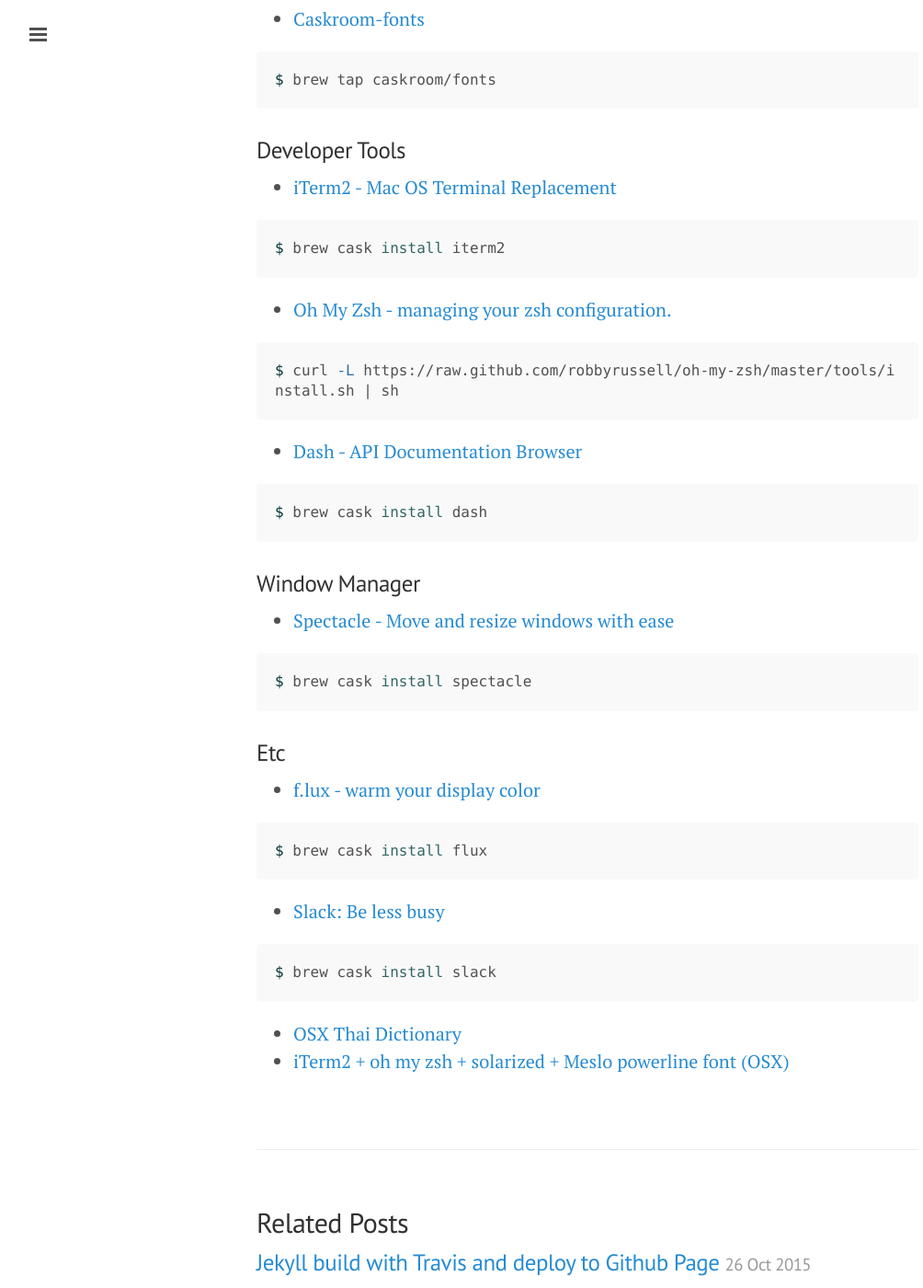
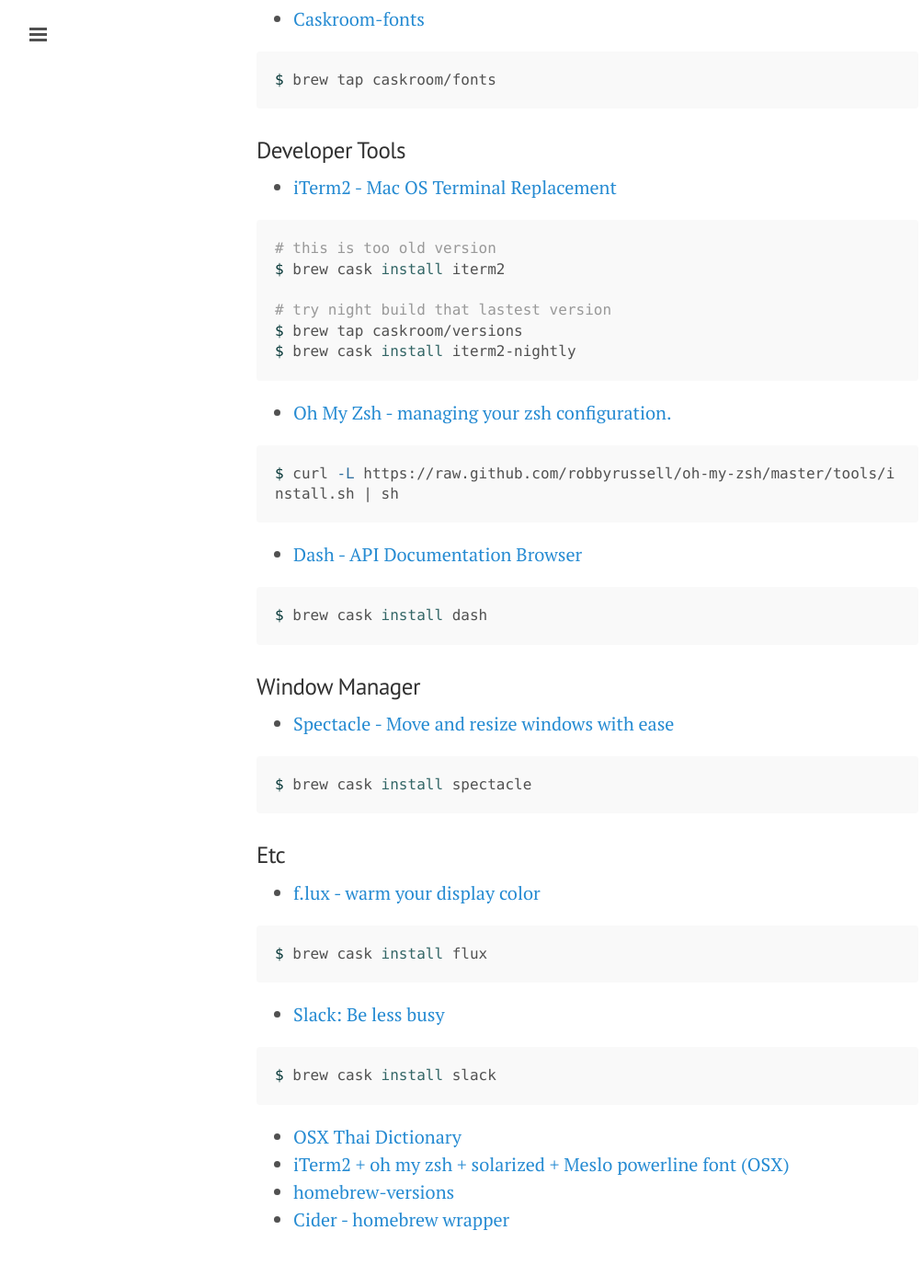
Before and after one commit to ibotdotout/ibotdotout.github.io, a Jekyll site: the page built from _posts/2015-08-27-osx-dev-tools.md, in a window 1280 px wide and 1400 px high, scrolled down 585 px. Shown: the whole window at 92% size, without its empty margins (1-1005 px from the left). Built offline with Jekyll 4.4.1, drawn with Linux system fonts in a browser that asks for light colours; nearby versions of some CDN libraries; Markdown is read by kramdown in place of the engine named in the settings.

Commit message:
Update about homebrew

````diff
--- a/_posts/2015-08-27-osx-dev-tools.md
+++ b/_posts/2015-08-27-osx-dev-tools.md
@@ -30,7 +30,12 @@ $ brew tap caskroom/fonts
 - [iTerm2 - Mac OS Terminal Replacement](http://iterm2.com)
 
 ```sh
+# this is too old version
 $ brew cask install iterm2
+
+# try night build that lastest version
+$ brew tap caskroom/versions
+$ brew cask install iterm2-nightly
 ```
 - [Oh My Zsh - managing your zsh configuration.](http://ohmyz.sh)
 
@@ -68,3 +73,5 @@ $ brew cask install slack
 
 - [OSX Thai Dictionary](http://www.iviewapp.net/2012/12/thai-dictionary-mac-os-x-mountain-lion.html)
 - [iTerm2 + oh my zsh + solarized + Meslo powerline font (OSX)](https://gist.github.com/kevin-smets/8568070)
+- [homebrew-versions](https://github.com/caskroom/homebrew-versions)
+- [Cider - homebrew wrapper](https://github.com/msanders/cider)
````
